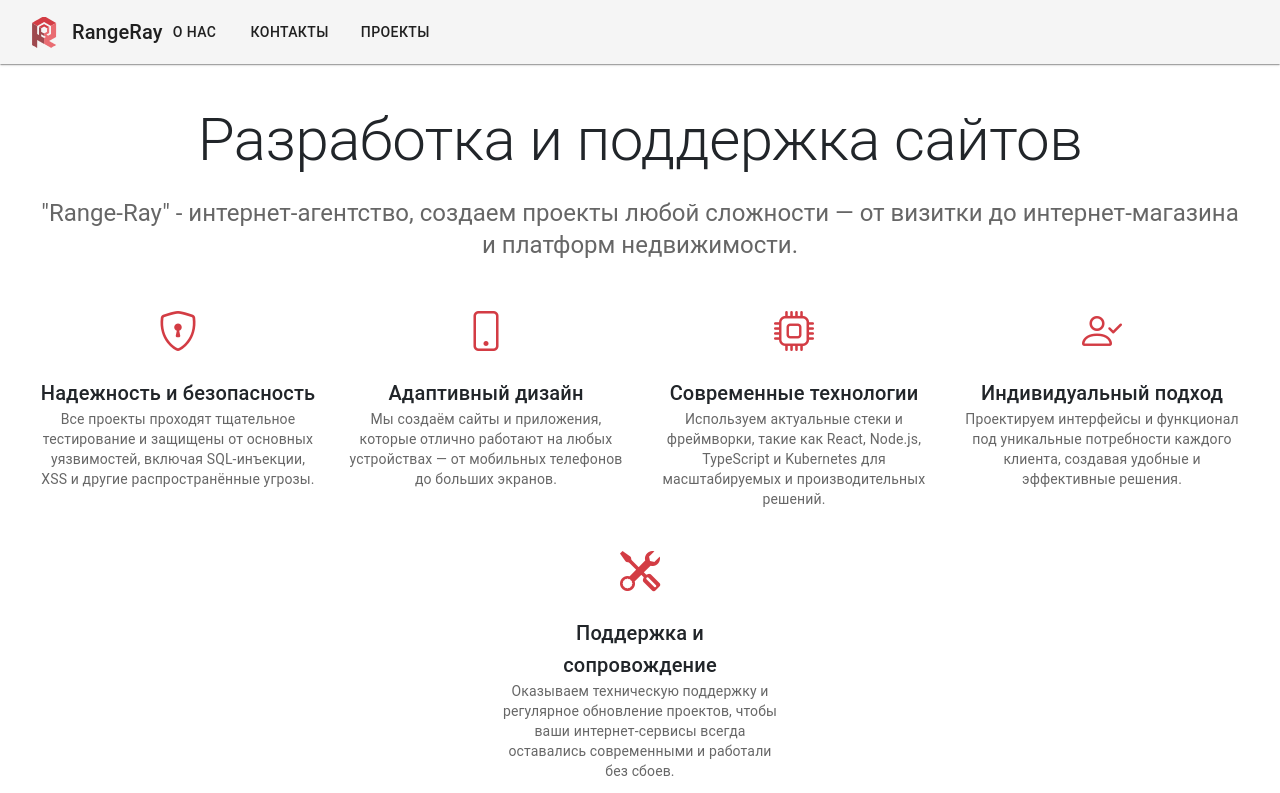
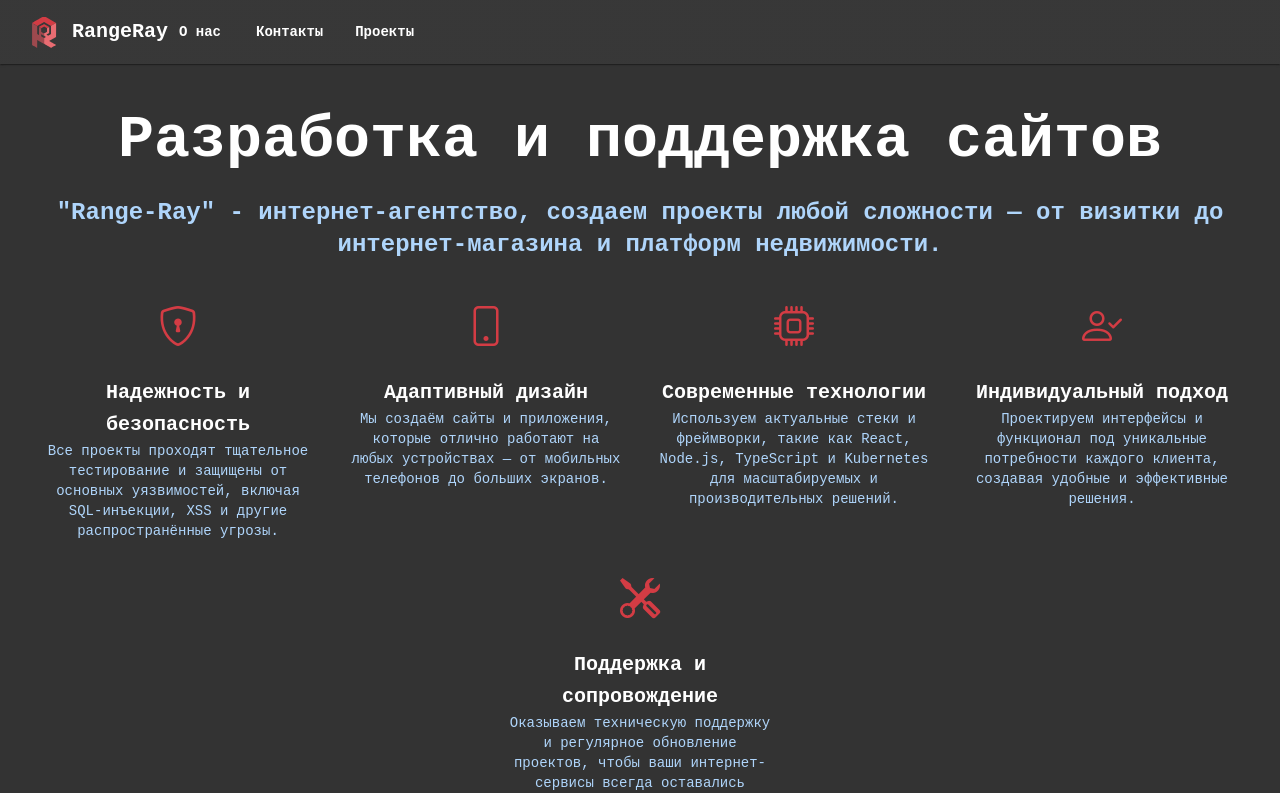
Before and after one commit to artyom-gaibovich/rangeray-frontend-ui, a Next.js app: page / in a window 1280 px wide. Shown: the top 793 px of the page. Built offline with nearby package versions, Linux system fonts and the light colour scheme.

Commit message:
RANGERAY-4: MUI, добавил тему

```diff
--- /dev/null
+++ b/app/theme.ts
@@ -0,0 +1,66 @@
+import { createTheme } from '@mui/material/styles';
+
+const primaryRed = 'rgb(195, 72, 73)';
+const bgGray = 'rgb(51, 51, 51)';
+const accentBlue = 'rgb(175, 213, 251)';
+const white = 'rgb(255, 255, 255)';
+
+export const theme = createTheme({
+  palette: {
+    mode: 'dark',
+    primary: {
+      main: primaryRed,
+      contrastText: white,
+    },
+    secondary: {
+      main: accentBlue,
+    },
+    background: {
+      default: bgGray,
+      paper: '#2d2d2d', // чуть темнее для карточек
+    },
+    text: {
+      primary: white,
+      secondary: accentBlue,
+    },
+  },
+  typography: {
+    fontFamily: "'Formular', 'Roboto Mono', monospace",
+    h1: { fontFamily: "'Formular', monospace", fontWeight: 700 },
+    h2: { fontFamily: "'Formular', monospace", fontWeight: 700 },
+    h3: { fontFamily: "'Formular', monospace", fontWeight: 700 },
+    h4: { fontFamily: "'Formular', monospace", fontWeight: 700 },
+    h5: { fontFamily: "'Formular', monospace", fontWeight: 700 },
+    h6: { fontFamily: "'Formular', monospace", fontWeight: 700 },
+    body1: { fontFamily: "'Roboto Mono', monospace", fontWeight: 400 },
+    body2: { fontFamily: "'Roboto Mono', monospace", fontWeight: 400 },
+  },
+  components: {
+    MuiButton: {
+      styleOverrides: {
+        root: {
+          borderRadius: 0,
+          textTransform: 'none',
+          fontWeight: 700,
+        },
+      },
+    },
+    MuiCard: {
+      styleOverrides: {
+        root: {
+          backgroundColor: '#2d2d2d',
+          border: `1px solid ${accentBlue}`,
+        },
+      },
+    },
+    MuiChip: {
+      styleOverrides: {
+        root: {
+          backgroundColor: '#3a3a3a',
+          color: white,
+          fontWeight: 600,
+        },
+      },
+    },
+  },
+});
--- a/layout/Layout.tsx
+++ b/layout/Layout.tsx
@@ -2,6 +2,8 @@ import React, { FunctionComponent, JSX } from 'react';
 import { Footer } from '@/layout/Footer/Footer';
 import { Header } from '@/layout/Header/Header';
 import { LayoutProps } from '@/layout/Layout.props';
+import { CssBaseline, ThemeProvider } from '@mui/material';
+import { theme } from '@/app/theme';
 
 const Layout = ({ children }: LayoutProps): JSX.Element => {
   return (
@@ -18,9 +20,14 @@ export const withLayout = <T extends object>(
 ) => {
   return function WithLayoutComponent(props: T) {
     return (
+
+    <ThemeProvider theme={theme}>
+      <CssBaseline />
       <Layout>
         <Component {...props} />
       </Layout>
+
+    </ThemeProvider>
     );
   };
 };
--- a/package.json
+++ b/package.json
@@ -14,6 +14,7 @@
     "@emotion/react": "^11.14.0",
     "@emotion/styled": "^11.14.1",
     "@mui/icons-material": "^7.3.2",
+    "@mui/joy": "^5.0.0-beta.52",
     "@mui/material": "^7.3.2",
     "bootstrap": "^5.3.6",
     "bootstrap-icons": "^1.13.1",
```
Also changed, not shown: 1 other file (tests, documents, lock files or other folders).
